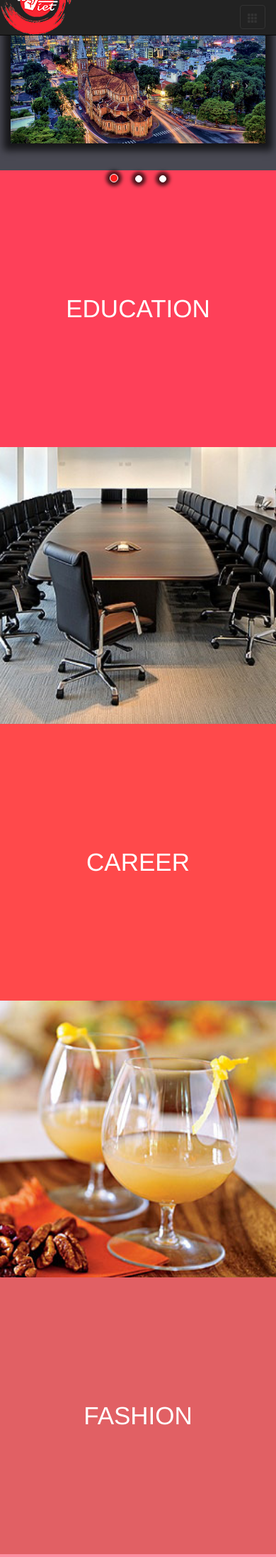
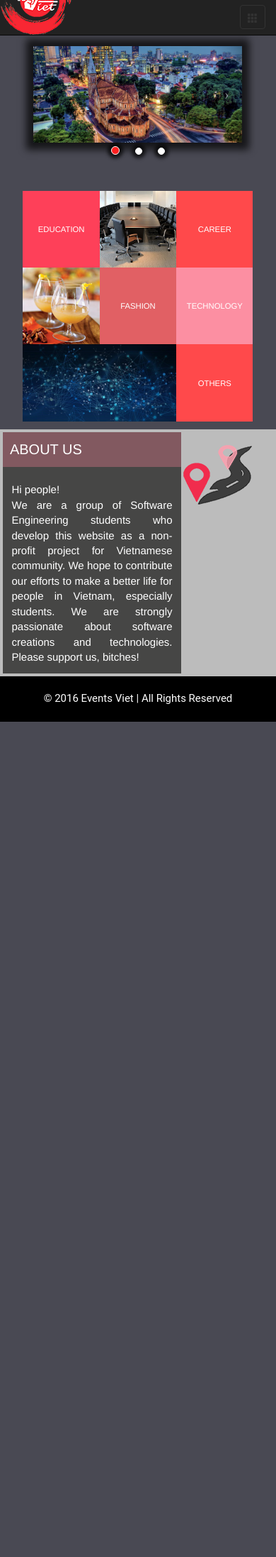
Before and after one commit to anhduc130/Web-App-Project, a CodeIgniter app: page /Web-App-Project/ in a window 390 px wide. Shown: the part 53-2247 px from the top of the page at 71% size. After the commit the page ends 1070 px from the top, so only its background shows below. Run offline with CodeIgniter, Linux system fonts and the light colour scheme; some libraries are stand-ins or nearby versions.

Commit message:
fixed responsive home page

```diff
--- a/application/views/_includes/carousel.php
+++ b/application/views/_includes/carousel.php
@@ -1,7 +1,7 @@
-<div class="container">
+<div id="carousel-section">
+	<div class="container-fluid">
 		<div class="row">
-		<div class="col-md-2"></div>
-		<div class="col-md-8">
+			<div class="col-sm-10 col-sm-offset-1 col-xs-10 col-xs-offset-1">
 				<div id="myCarousel" class="carousel slide">
 					<ol class="carousel-indicators">
 						<li data-target="#myCarousel" data-slide-to="0" class="active"></li>
@@ -20,7 +20,6 @@
 							<img src="<?php echo base_url("static/images/1.jpg"); ?>" alt="first-slide" class="img-responsive">
 						</div>
 					</div>
-
 					<a href="#myCarousel" class="carousel-control left" data-slide="prev">
 						<span class="icon-prev"></span>
 					</a>
@@ -29,6 +28,6 @@
 					</a>
 				</div> <!-- /carousel -->
 			</div> <!-- /col-md-8-->
-		<div class="col-md-2"></div>
 		</div>
 	</div>
+</div>
--- a/application/views/_includes/footer.php
+++ b/application/views/_includes/footer.php
@@ -1,6 +1,6 @@
 <!--FOOTER -->
 <div id="footer">
-    <div class="container-fluid" style="background-color:black;color:red;">
+    <div class="container-fluid footer">
         <div class="row text-center">
         	<div class="col-md-12">
         		<br>
--- a/application/views/home.php
+++ b/application/views/home.php
@@ -2,11 +2,11 @@
 <head>
 	<meta charset="UTF-8">
 	<title>EventsViet</title>
-	<link type="text/css" rel="stylesheet" href="<?php echo base_url(); ?>/static/css/carouselStyle.css">
+	<link type="text/css" rel="stylesheet" href="<?php echo base_url(); ?>/static/css/carouselStyle.css?v=2.0">
 	<link type="text/css" rel="stylesheet" href="<?php echo base_url(); ?>/static/css/navBarStyle.css">
-	<link type="text/css" rel="stylesheet" href="<?php echo base_url(); ?>/static/css/home-bodyStyle.css">
+	<link type="text/css" rel="stylesheet" href="<?php echo base_url(); ?>/static/css/home-bodyStyle.css?v=2.0">
 	<link type="text/css" rel="stylesheet" href="<?php echo base_url(); ?>/static/css/homeStyle.css">
-	<link type="text/css" rel="stylesheet" href="<?php echo base_url(); ?>/static/css/aboutUsStyle.css?v=2.0">
+	<link type="text/css" rel="stylesheet" href="<?php echo base_url(); ?>/static/css/aboutUsStyle.css">
 	<link type="text/css" rel="stylesheet" href="<?php echo base_url(); ?>/static/css/footer.css">
 	<link type="text/css" rel="stylesheet" href="https://maxcdn.bootstrapcdn.com/bootstrap/3.3.7/css/bootstrap.min.css" integrity="sha384-BVYiiSIFeK1dGmJRAkycuHAHRg32OmUcww7on3RYdg4Va+PmSTsz/K68vbdEjh4u" crossorigin="anonymous">
 	<script src="https://ajax.googleapis.com/ajax/libs/jquery/3.1.0/jquery.min.js"></script>
@@ -14,60 +14,57 @@
 	<script> $('#myCarousel').carousel({ interval: 4000 }) </script>
 </head>
 
-<body data-spy="scroll" data-target=".navbar" data-offset="50">
+<body>
 <?php include("_includes/navBar.php"); ?>
 <?php include("_includes/carousel.php"); ?>
 
+<br><br>
 <!-- This is our body -->
 <div class="container-fluid">
 	<div class="row">
-		<div class="col-md-2"></div>
-
-		<div class="col-md-8">
-
+		<div class="col-sm-10 col-sm-offset-1 col-xs-10 col-xs-offset-1">
 			<div class="row">
 				<a href="<?php echo base_url("education");?>">
-					<div class="col-md-4 box" id="edu-box">
+					<div class="col-sm-4 col-xs-4 box" id="edu-box">
 						<div class="box-content">EDUCATION</div>
 					</div>
 				</a>
-				<div class="col-md-4 image">
+				<div class="col-sm-4 col-xs-4 image">
 					<img src="<?php echo base_url("static/images/meeting.jpg"); ?>" alt="">
 				</div>
 				<a href="<?php echo base_url("career");?>">
-					<div class="col-md-4 box" id="career-box">
+					<div class="col-sm-4 col-xs-4 box" id="career-box">
 						<div class="box-content">CAREER</div>
 					</div>
 				</a>
 			</div>
 
 			<div class="row">
-				<div class="col-md-4 image">
+				<div class="col-sm-4 col-xs-4 image">
 					<img src="<?php echo base_url("static/images/cocktail.jpg"); ?>" alt="">
 				</div>
 				<a href="<?php echo base_url("fashion");?>">
-					<div class="col-md-4 box" id="fashion-box">
+					<div class="col-sm-4 col-xs-4 box" id="fashion-box">
 						<div class="box-content">FASHION</div>
 					</div>
 				</a>
 				<a href="<?php echo base_url("technology");?>">
-					<div class="col-md-4 box" id="tech-box">
+					<div class="col-sm-4 col-xs-4 box" id="tech-box">
 						<div class="box-content">TECHNOLOGY</div>
 					</div>
 				</a>
 			</div>
 
 			<div class="row">
-				<div class="col-md-8 image">
+				<div class="col-sm-8 col-xs-8 image">
 					<img src="<?php echo base_url("static/images/tech.jpg"); ?>" alt="">
 				</div>
 				<a href="<?php echo base_url("others");?>">
-					<div class="col-md-4 box" id="others-box">
+					<div class="col-sm-4 col-xs-4 box" id="others-box">
 						<div class="box-content">OTHERS</div>
 					</div>
 				</a>
 			</div>
-
 		</div>
 	</div>
 </div>
@@ -75,5 +72,26 @@
 <?php include("_includes/aboutUs.php");?>
 <?php include("_includes/footer.php"); ?>
 
+<script src="https://ajax.googleapis.com/ajax/libs/jquery/3.1.0/jquery.min.js"></script>
+<script type="text/javascript">
+if($(window).width() > 767){
+    $("#carousel-section").css('margin-top','7%');
+}else if($(window).width() > 505){
+    $("#carousel-section").css('margin-top','10%');
+}
+else{
+	$("#carousel-section").css('margin-top','17%');
+}
+$(window).resize(function(){
+    if($(window).width() > 767){
+        $("#carousel-section").css('margin-top','7%');
+    }else if($(window).width() > 505){
+        $("#carousel-section").css('margin-top','10%');
+    }
+    else{
+		$("#carousel-section").css('margin-top','17%');
+	}
+});
+</script>
 </body>
 </html>
--- a/static/css/carouselStyle.css
+++ b/static/css/carouselStyle.css
@@ -1,17 +1,19 @@
+#carousel-section{
+	margin: 50% auto 7% auto;
+}
+
 .carousel{
 	box-shadow: 0 0 10px 10px rgba(0,0,0,0.7);
 	flex-wrap: wrap;
-	margin: 10% auto 10% auto;
 }
-
 .carousel-indicators{
-	bottom: -80px !important;
+	top: 97% !important;
 }
 
 .carousel-indicators li{
 	background-color: #ffffff !important;
 	box-shadow: 0 0 5px 5px rgba(0,0,0,0.7);
-	margin: 10px !important;
+	margin: 5% !important;
 }
 
 .carousel-indicators li.active{
--- a/static/css/footer.css
+++ b/static/css/footer.css
@@ -1,7 +1,7 @@
-footer{
+.footer{
 	font-family: 'Roboto', Arial;
 	font-size: 15px;
-	color: #fff;
-	background-color: #17171b;
+	color: white;
+	background-color: black;
 	text-align: center;
 }
--- a/static/css/home-bodyStyle.css
+++ b/static/css/home-bodyStyle.css
@@ -39,7 +39,7 @@
 }
 .box-content {
 	color: #fff;
-	font-size: 35px;
+	font-size: 2.9vw;
 	position: absolute;
 	top: 50%;
 	left: 50%;
```
Lines whose indentation alone changed are shown as unchanged.
